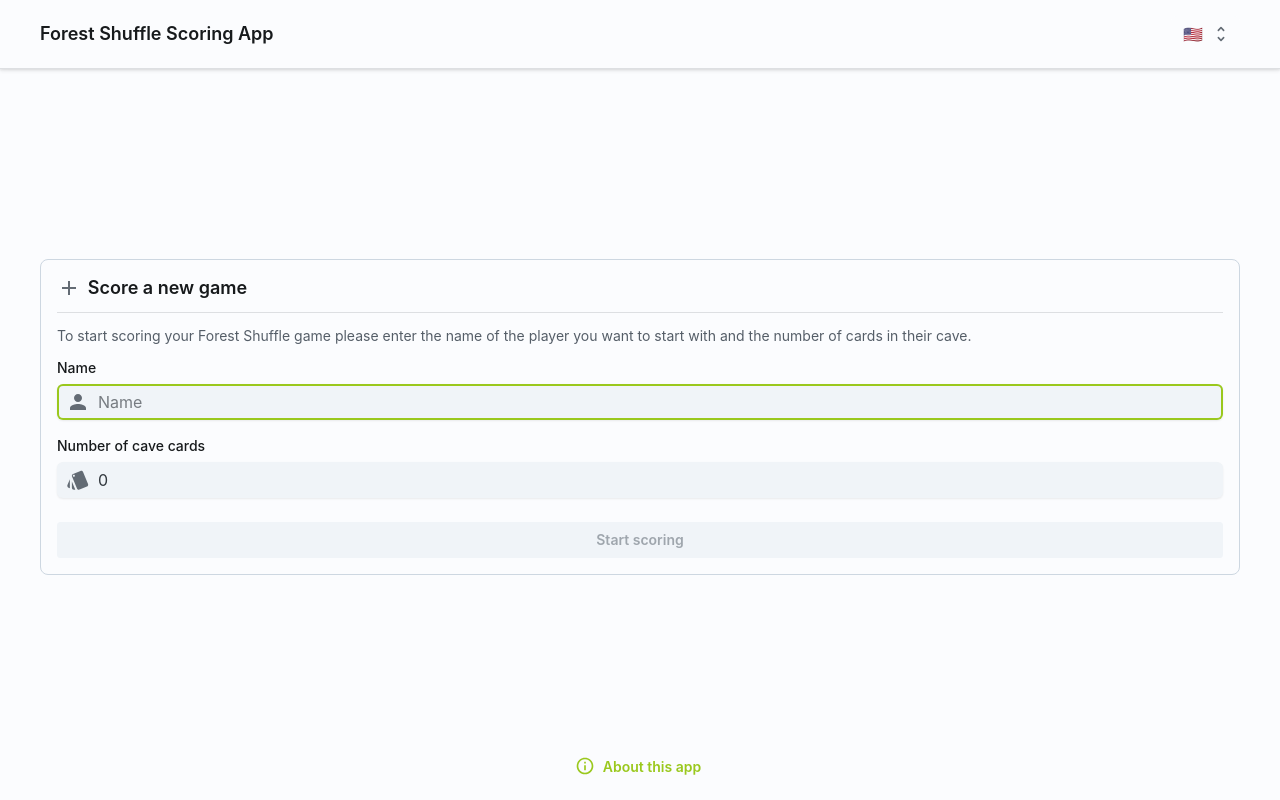
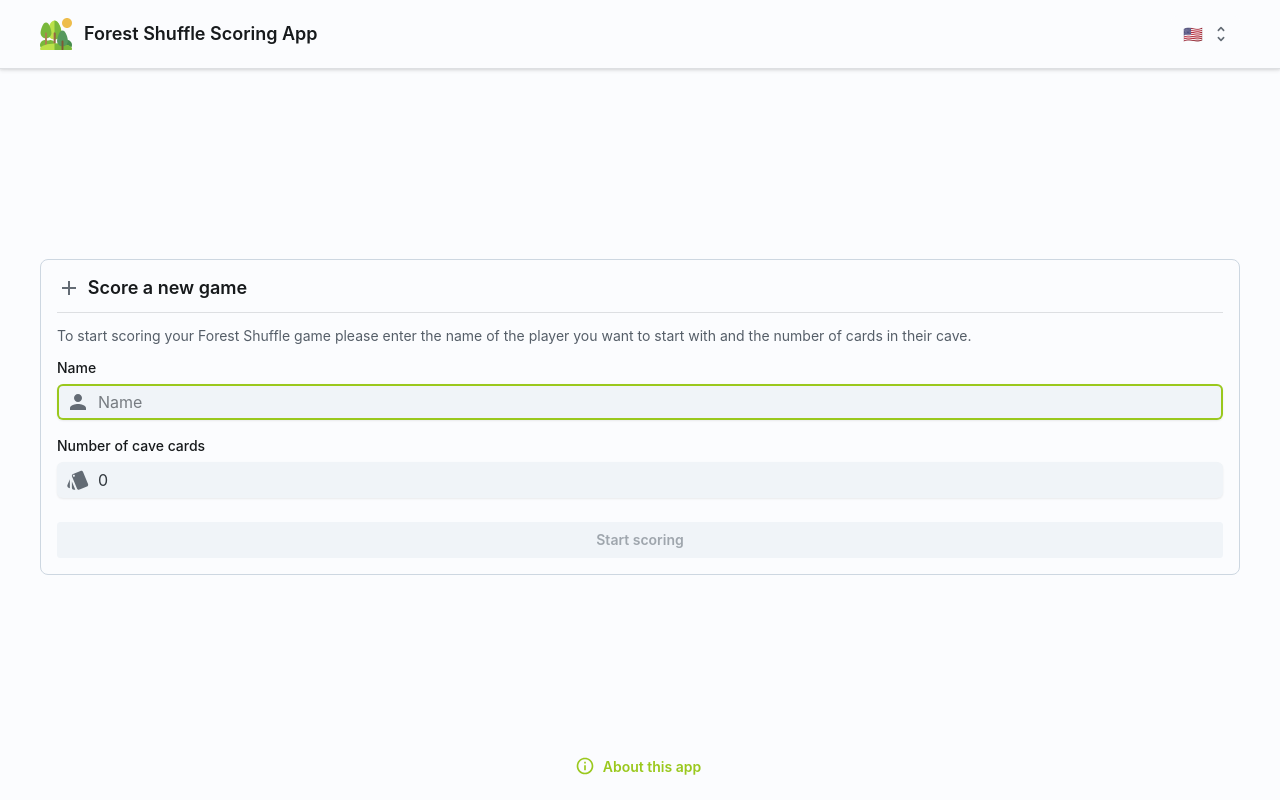
Before and after one commit to soldag/forest-shuffle-scoring, a React (Vite) app: page /#/new in a window 1280 px wide. Built offline with nearby package versions, Linux system fonts and the light colour scheme.

Commit message:
Add icon to header

```diff
--- a/src/components/common/HeaderTitle.tsx
+++ b/src/components/common/HeaderTitle.tsx
@@ -1,11 +1,11 @@
 import React from "react";
 import { useIntl } from "react-intl";
 
-import { Typography } from "@mui/joy";
+import { Stack, Typography } from "@mui/joy";
 import { SxProps } from "@mui/joy/styles/types";
 
+import icon from "@/assets/icons/icon.svg";
 import CommonMessages from "@/translations/messages/Common";
-import { mergeSx } from "@/utils/sx";
 
 interface HeaderTitleProps {
   sx?: SxProps;
@@ -15,9 +15,12 @@ const HeaderTitle: React.FC<HeaderTitleProps> = ({ sx }) => {
   const intl = useIntl();
 
   return (
-    <Typography level="title-lg" sx={mergeSx(sx, { py: 0.5 })}>
-      {intl.formatMessage(CommonMessages.appName)}
-    </Typography>
+    <Stack direction="row" alignItems="center" gap={1.5} sx={sx}>
+      <img src={icon} style={{ height: "32px", width: "32px" }} />
+      <Typography level="title-lg">
+        {intl.formatMessage(CommonMessages.appName)}
+      </Typography>
+    </Stack>
   );
 };
 
```
